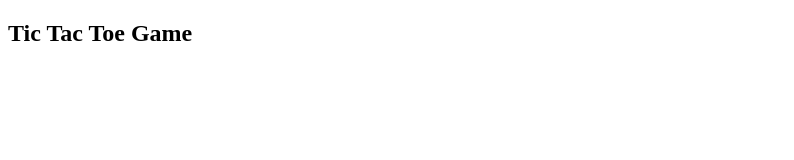
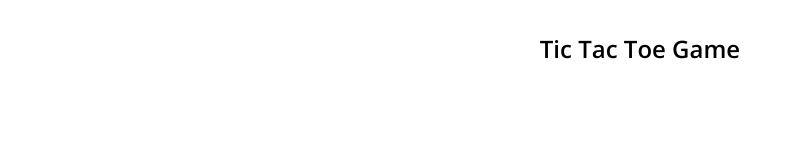
Before and after one commit to Yuheng3107/tictactoe, a plain HTML site: page index.html in a window 1280 px wide. Shown: the whole page, without its empty margins (0-794 px from the left). Drawn offline with nearby package versions, Linux system fonts and the light colour scheme.

Commit message:
Added some javascript

```diff
--- a/index.html
+++ b/index.html
@@ -4,6 +4,11 @@
     <meta charset="UTF-8">
     <meta http-equiv="X-UA-Compatible" content="IE=edge">
     <meta name="viewport" content="width=device-width, initial-scale=1.0">
+    <link rel="stylesheet" href="styles.css">
+    <script src="script.js" defer></script>
+    <link rel="preconnect" href="https://fonts.googleapis.com">
+<link rel="preconnect" href="https://fonts.gstatic.com" crossorigin>
+<link href="https://fonts.googleapis.com/css2?family=Open+Sans:wght@300;600&display=swap" rel="stylesheet">
     <title>Tic Tac Toe</title>
 </head>
 <body>
--- a/styles.css
+++ b/styles.css
@@ -0,0 +1,14 @@
+* {
+    font-family: 'Open Sans', sans-serif;
+    box-sizing: border-box;
+    padding: 0;
+    margin: 0;
+}
+
+nav {
+    display: flex;
+    justify-content: center;
+    align-items: center;
+    padding: 2rem;
+
+}
```
